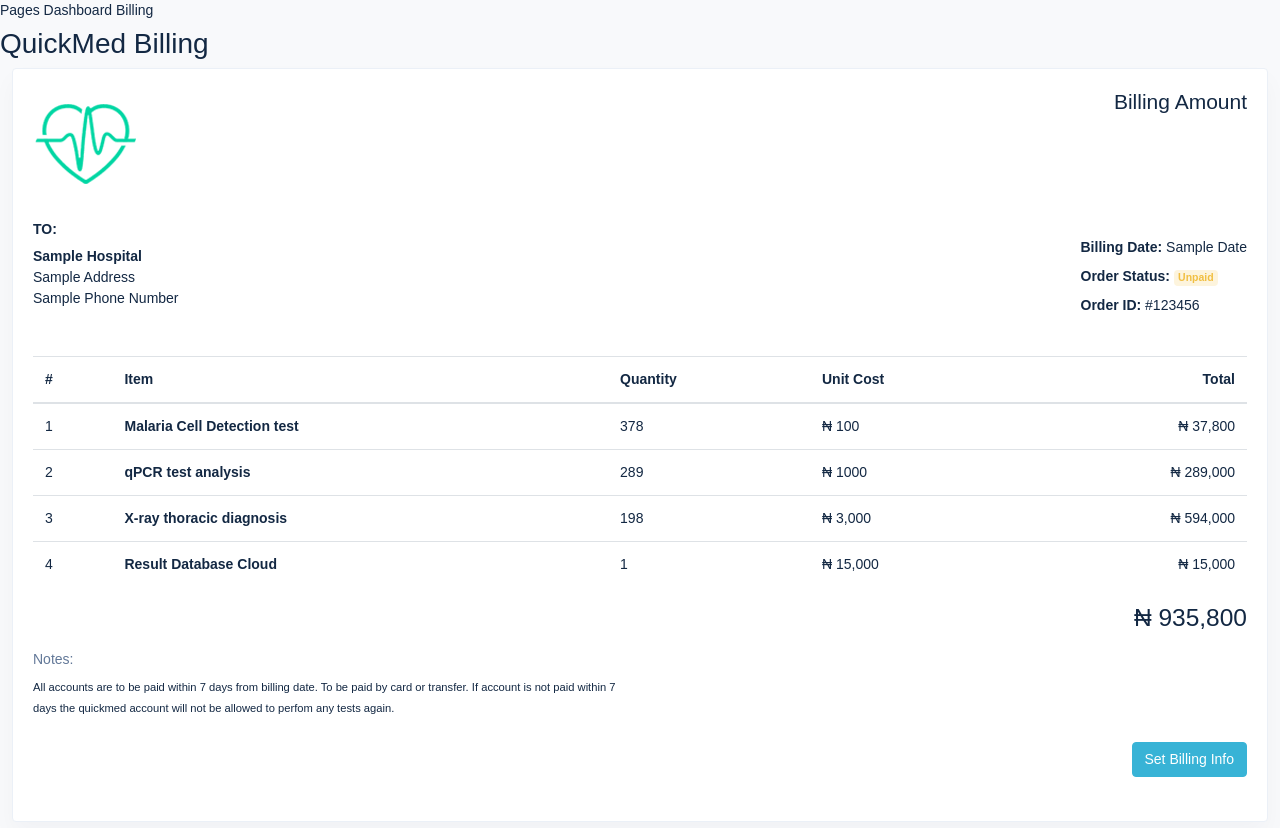
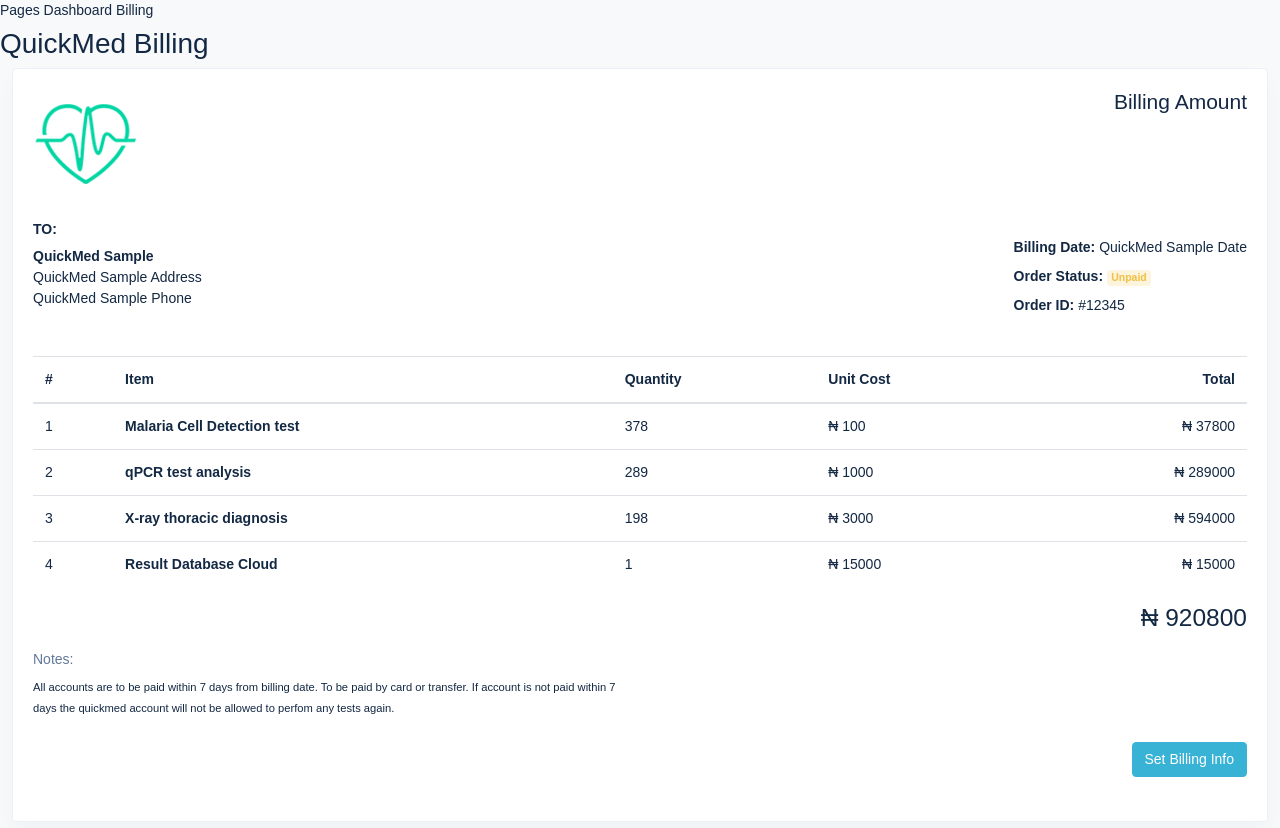
Before and after one commit to LordGhostX/QuickMed, a Django app: page /account/billing.html in a window 1280 px wide. Shown: the part 608-1436 px from the top of the page. Run offline with Django 3.2, Linux system fonts and the light colour scheme; some libraries are stand-ins or nearby versions.

Commit message:
integrated billing

```diff
--- a/backend/quickmed/templates/account/billing.html
+++ b/backend/quickmed/templates/account/billing.html
@@ -114,7 +114,7 @@
                                 <div class="card-body">
                                     <div class="clearfix">
                                         <div class="float-left">
-                                            <img src="assets/images/logo-dark.png" alt="">
+                                            <img src="{% static 'account/assets/images/logo-dark.png' %}" alt="">
                                         </div>
                                         <div class="float-right">
                                             <h4 class="m-0 d-print-none">Billing Amount</h4>
@@ -127,16 +127,16 @@
                                             <h6 class="font-weight-bold">TO:</h6>
 
                                             <address class="line-h-24">
-                                                <b>Sample Hospital</b><br>
-                                                Sample Address<br>
-                                                Sample Phone Number
+                                                <b>{{ hospital_name }}</b><br>
+                                                {{ hospital_address }}<br>
+                                                {{ hospital_phone }}
                                             </address>
                                         </div><!-- end col -->
                                         <div class="col-6">
                                             <div class="mt-3 float-right">
-                                                <p class="mb-2"><strong>Billing Date: </strong> Sample Date</p>
+                                                <p class="mb-2"><strong>Billing Date: </strong> {{ hospital_billing_date }}</p>
                                                 <p class="mb-2"><strong>Order Status: </strong> <span class="badge badge-soft-warning">Unpaid</span></p>
-                                                <p class="m-b-10"><strong>Order ID: </strong> #123456</p>
+                                                <p class="m-b-10"><strong>Order ID: </strong> #{{ hospital_billing_ID }}</p>
                                             </div>
                                         </div><!-- end col -->
                                     </div>
@@ -160,9 +160,9 @@
                                                             <b>Malaria Cell Detection test</b>
 
                                                         </td>
-                                                        <td>378</td>
-                                                        <td>&#8358; 100</td>
-                                                        <td class="text-right">&#8358; 37,800</td>
+                                                        <td>{{ malaria }}</td>
+                                                        <td>&#8358; {{ malaria_cost }}</td>
+                                                        <td class="text-right">&#8358; {{ malaria_total }}</td>
                                                     </tr>
                                                     <tr>
                                                         <td>2</td>
@@ -170,18 +170,18 @@
                                                             <b>qPCR test analysis</b> <br>
 
                                                         </td>
-                                                        <td>289</td>
-                                                        <td>&#8358; 1000</td>
-                                                        <td class="text-right">&#8358; 289,000</td>
+                                                        <td>{{ qpcr }}</td>
+                                                        <td>&#8358; {{ qpcr_cost }}</td>
+                                                        <td class="text-right">&#8358; {{ qpcr_total }}</td>
                                                     </tr>
                                                     <tr>
                                                         <td>3</td>
                                                         <td>
                                                             <b>X-ray thoracic diagnosis</b>
                                                         </td>
-                                                        <td>198</td>
-                                                        <td>&#8358; 3,000</td>
-                                                        <td class="text-right">&#8358; 594,000</td>
+                                                        <td>{{ xray }}</td>
+                                                        <td>&#8358; {{ xray_cost }}</td>
+                                                        <td class="text-right">&#8358; {{ xray_total }}</td>
                                                     </tr>
 
 													<tr>
@@ -190,8 +190,8 @@
                                                             <b>Result Database Cloud</b>
                                                         </td>
                                                         <td>1</td>
-                                                        <td>&#8358; 15,000</td>
-                                                        <td class="text-right">&#8358; 15,000</td>
+                                                        <td>&#8358; {{ cloud_cost }}</td>
+                                                        <td class="text-right">&#8358; {{ cloud_cost }}</td>
                                                     </tr>
                                                     </tbody>
                                                 </table>
@@ -211,7 +211,7 @@
                                         </div>
                                         <div class="col-6">
                                             <div class="float-right">
-                                                <h3>&#8358; 935,800</h3>
+                                                <h3>&#8358; {{ total_cost }}</h3>
                                             </div>
                                             <div class="clearfix"></div>
                                         </div>
--- a/backend/quickmed/views.py
+++ b/backend/quickmed/views.py
@@ -41,7 +41,12 @@ def contact(request):
     return render(request, 'account/contact.html')
 
 def billing(request):
-    return render(request, 'account/billing.html')
+    params = {"hospital_name": "QuickMed Sample", "hospital_address": "QuickMed Sample Address", "hospital_phone": "QuickMed Sample Phone", "hospital_billing_date": "QuickMed Sample Date", "hospital_billing_ID": 12345}
+    params2 = {"malaria": 378, "malaria_cost": 100, "qpcr": 289, "qpcr_cost": 1000, "xray": 198, "xray_cost": 3000, "cloud_cost": 15000}
+    params3 = {"malaria_total": params2["malaria"] * params2["malaria_cost"], "qpcr_total": params2["qpcr"] * params2["qpcr_cost"], "xray_total": params2["xray"] * params2["xray_cost"]}
+    params3["total_cost"] = params3["malaria_total"] + params3["qpcr_total"] + params3["xray_total"]
+
+    return render(request, 'account/billing.html', {**{**params, **params2}, **params3})
 
 def test_history(request):
     params = {"history": get_user_history("test", "full")}
```
Also changed, not shown: README.md.
